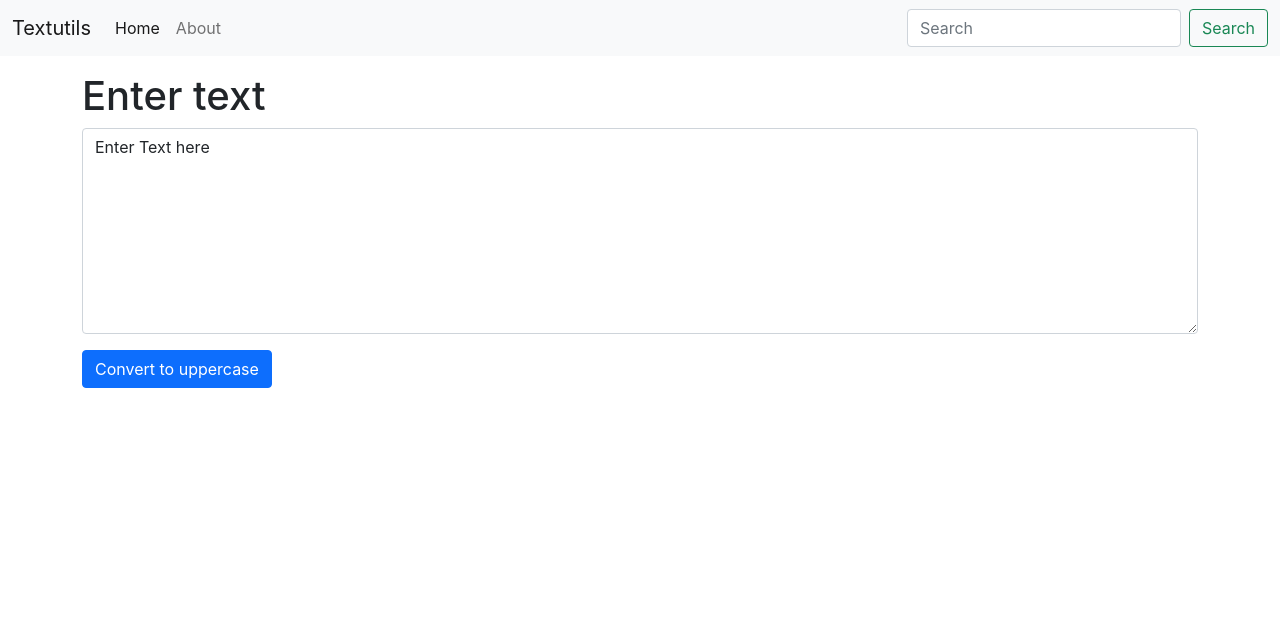
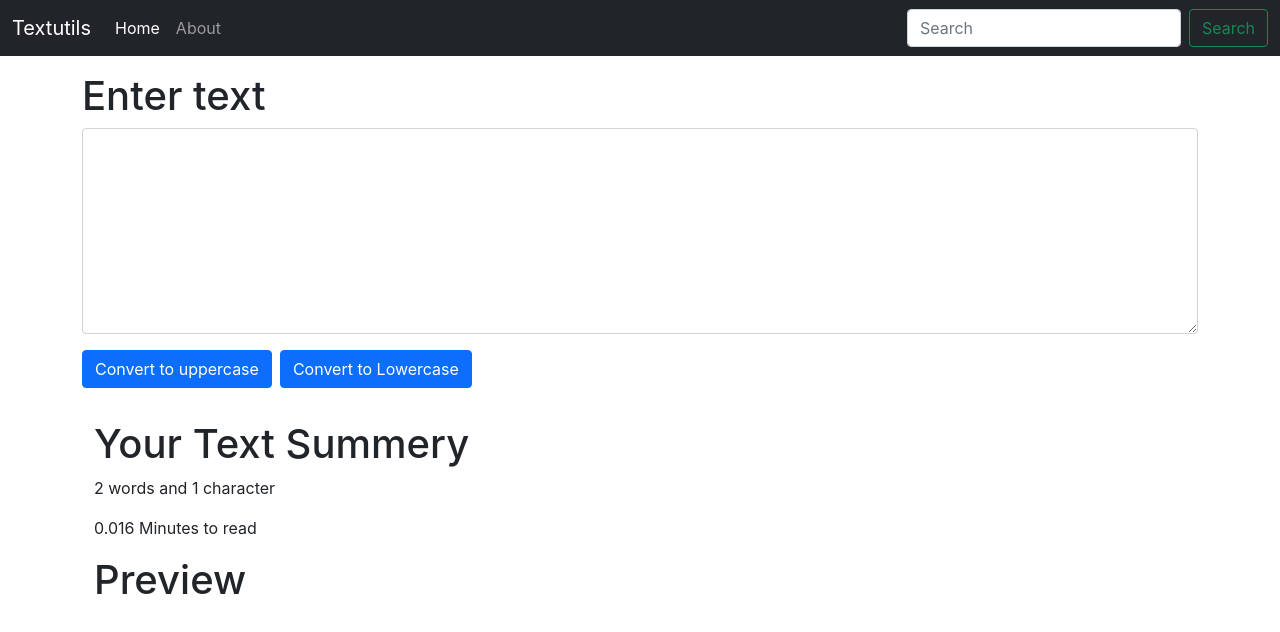
Before and after one commit to itsajay001/TextUtils-react, a React (Create React App) app: page / in a window 1280 px wide. Shown: the top 632 px of the page. Built offline with nearby package versions, Linux system fonts and the light colour scheme.

Commit message:
word count, lowercase, preview

```diff
--- a/src/App.js
+++ b/src/App.js
@@ -12,6 +12,7 @@
 
         <TextForm heading="Enter text" />
 
+
       </div>
     </>
   );
--- a/src/Components/Navbar.js
+++ b/src/Components/Navbar.js
@@ -3,7 +3,7 @@
 
 export default function Navbar(props) {
   return (
-    <nav className="navbar navbar-expand-lg navbar-light bg-light">
+    <nav className="navbar navbar-expand-lg navbar-dark bg-dark">
     <div className="container-fluid">
       <a className="navbar-brand" href="/">
         {props.title}
--- a/src/Components/TextForm.js
+++ b/src/Components/TextForm.js
@@ -9,12 +9,19 @@
     setText(newText);
   }
 
+  const handlelowclick = () => {
+
+    let newText = text.toLowerCase();
+
+    setText(newText);
+  }
+
   const handleOnChange = (event) => {
     console.log("change")
     setText(event.target.value)
 
   }
-  const [text, setText] = useState("Enter Text here")
+  const [text, setText] = useState(" ")
 
   return (
     <div>
@@ -30,6 +37,19 @@
         <button className="btn btn-primary my-3" onClick={handleUpclick}>
           Convert to uppercase
         </button>
+        <button className="btn btn-primary my-3 mx-2" onClick={handlelowclick}>
+          Convert to Lowercase
+        </button>
+      </div>
+      <div className="container">
+      <h1>Your Text Summery</h1>
+      <p> {text.split(" ").length} words and {text.length} character</p>
+      <p> {0.008 * text.split(" ").length} Minutes to read</p>
+
+      <h1>Preview</h1>
+
+      <p>{text}</p>
+
       </div>
     </div>
   );
```
